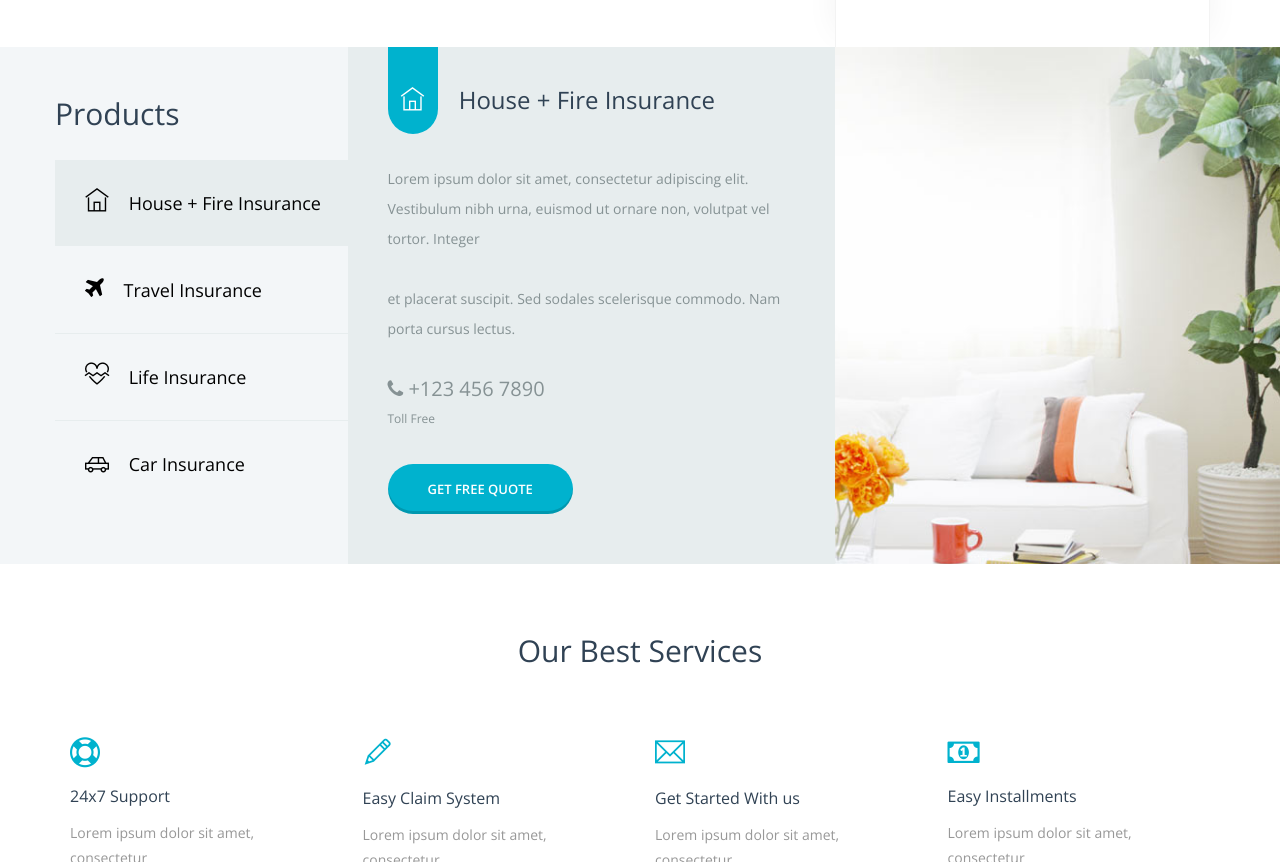
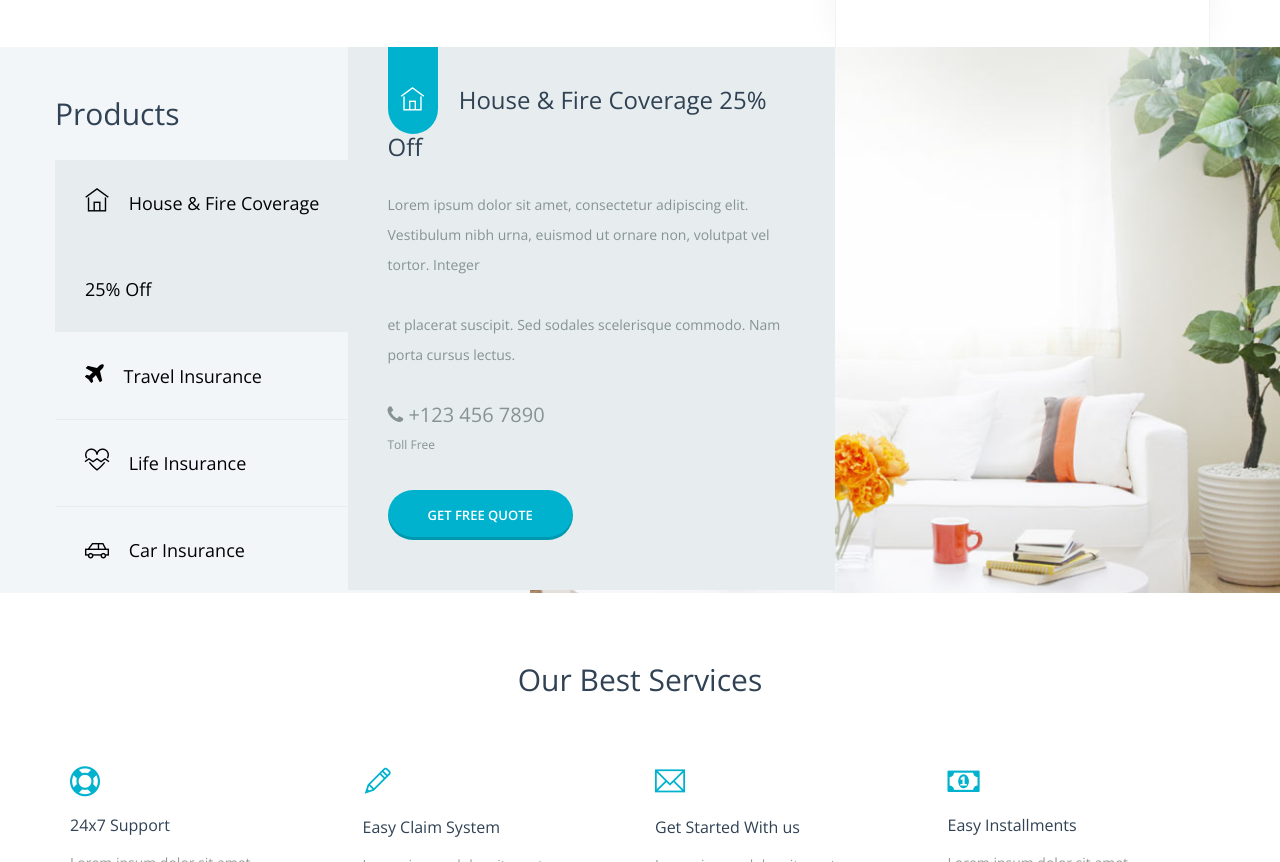
Before and after one commit to danway97/Project-1, a plain HTML site: page index.html in a window 1280 px wide. Shown: the part 1171-2033 px from the top of the page. Drawn offline with nearby package versions, Linux system fonts and the light colour scheme; files that its build step writes are made by us from their sources.

Commit message:
Update index.html

```diff
--- a/index.html
+++ b/index.html
@@ -180,7 +180,7 @@
                     <div id="parentVerticalTab">
                         <h2>Products</h2>
                         <ul class="resp-tabs-list hor_1 col-sm-3 col-md-3 col-lg-3">
-                            <li><i class="ti-home"></i> House + Fire Insurance</li>
+                            <li><i class="ti-home"></i> House & Fire Coverage 25% Off</li>
                             <li><i class="fa fa-plane"></i> Travel Insurance</li>
                             <li><i class="ti-heart-broken"></i> Life Insurance</li>
                             <li><i class="ti-car"></i> Car Insurance</li>
@@ -190,7 +190,7 @@
                                 <div class="prod-tab-content">
                                     <h4>
                                         <span class="prod-cion"><i class="ti-home"></i></span>
-                                        House + Fire Insurance
+                                        House & Fire Coverage 25% Off
                                     </h4>
                                     <p>Lorem ipsum dolor sit amet, consectetur adipiscing elit. Vestibulum nibh urna, euismod ut ornare non, volutpat vel tortor. Integer</p>
                                     <p>et placerat suscipit. Sed sodales scelerisque commodo. Nam porta cursus lectus. </p>
```
